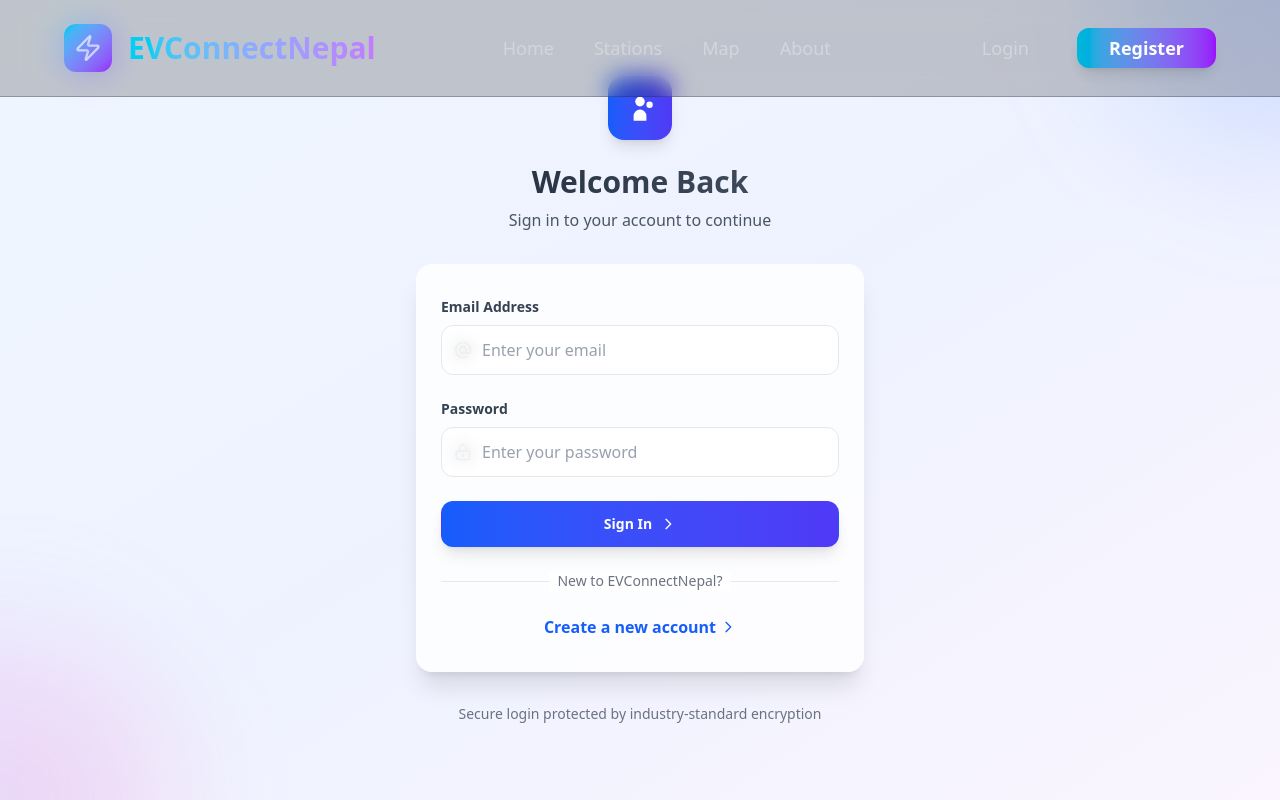
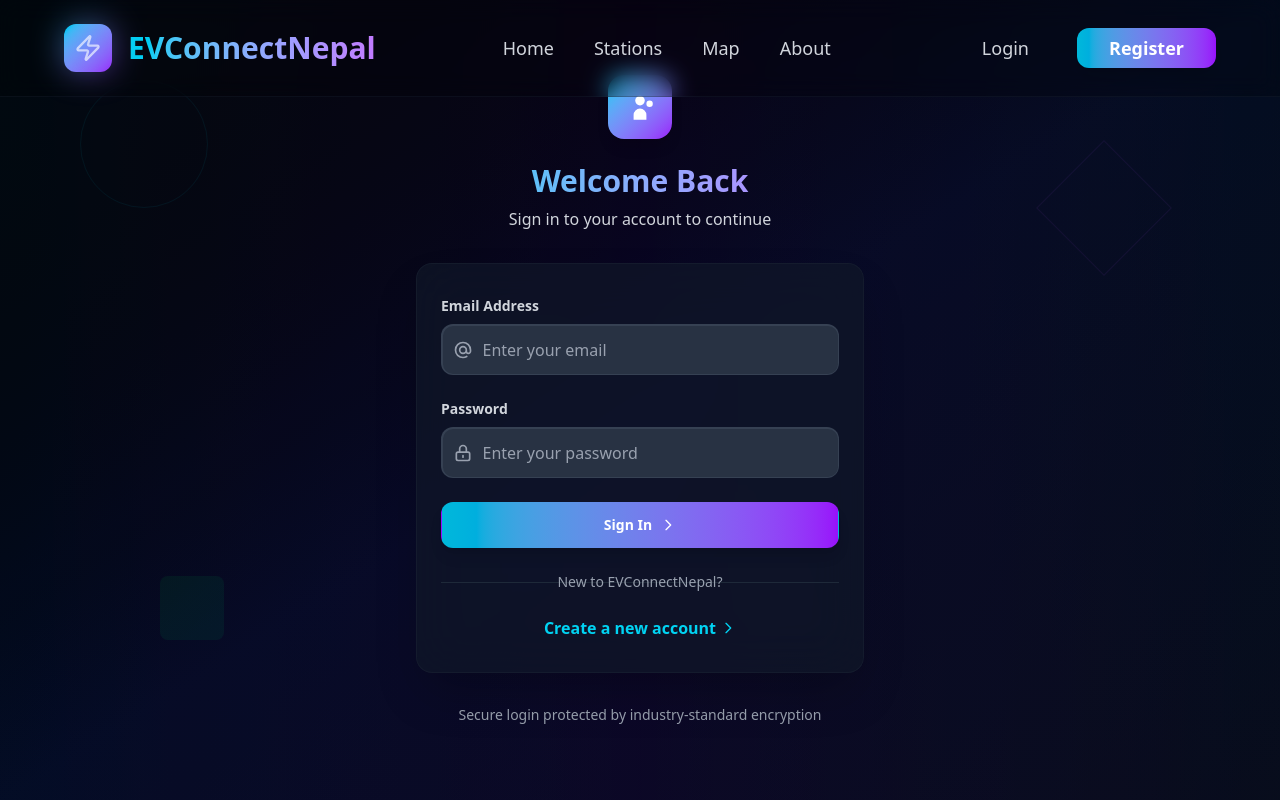
Before and after one commit to Ujwol1086/EV_ChargingStation_And_SlotBooking, a React (Vite) app in the folder frontend/: page /login in a window 1280 px wide. Built offline with nearby package versions, Linux system fonts and the light colour scheme.

Commit message:
login-register

```diff
--- a/frontend/src/pages/Login.jsx
+++ b/frontend/src/pages/Login.jsx
@@ -46,50 +46,53 @@ export default function Login() {
   };
 
   return (
-    <div className="min-h-screen bg-gradient-to-br from-blue-50 via-indigo-50 to-purple-50 flex flex-col justify-center py-12 sm:px-6 lg:px-8">
-      {/* Background decoration */}
-      <div className="absolute inset-0 overflow-hidden">
-        <div className="absolute -top-40 -right-40 w-80 h-80 bg-gradient-to-r from-blue-400/20 to-indigo-400/20 rounded-full blur-3xl"></div>
-        <div className="absolute -bottom-40 -left-40 w-80 h-80 bg-gradient-to-r from-purple-400/20 to-pink-400/20 rounded-full blur-3xl"></div>
+    <div className="min-h-screen relative bg-gradient-to-br from-black via-slate-950 to-gray-950 flex flex-col justify-center py-16 px-6">
+      {/* Background decoration to match Home */}
+      <div className="absolute inset-0 opacity-40 pointer-events-none">
+        <div className="absolute inset-0 bg-gradient-to-r from-cyan-600/15 via-purple-600/15 to-green-600/15 animate-pulse" />
+        <div className="absolute inset-0 bg-gradient-to-br from-blue-600/10 via-indigo-600/10 to-purple-600/10" />
+        <div className="absolute top-20 left-20 w-32 h-32 border border-cyan-500/20 rounded-full" />
+        <div className="absolute top-40 right-32 w-24 h-24 border border-purple-500/20 rotate-45" />
+        <div className="absolute bottom-40 left-40 w-16 h-16 bg-gradient-to-br from-green-500/20 to-emerald-500/20 rounded-lg" />
       </div>
 
       <div className="relative sm:mx-auto sm:w-full sm:max-w-md">
         {/* Logo and Header */}
         <div className="text-center mb-8">
           <div className="flex justify-center mb-6">
-            <div className="w-16 h-16 bg-gradient-to-r from-blue-600 to-indigo-600 rounded-2xl flex items-center justify-center shadow-lg">
+            <div className="w-16 h-16 bg-gradient-to-br from-cyan-400 to-purple-600 rounded-2xl flex items-center justify-center shadow-lg">
               <svg className="w-8 h-8 text-white" fill="currentColor" viewBox="0 0 20 20">
                 <path d="M13 6a3 3 0 11-6 0 3 3 0 016 0zM18 8a2 2 0 11-4 0 2 2 0 014 0zM14 15a4 4 0 00-8 0v3h8v-3z"/>
               </svg>
             </div>
           </div>
-          <h2 className="text-3xl font-bold bg-gradient-to-r from-gray-800 to-gray-600 bg-clip-text text-transparent">
+          <h2 className="text-3xl font-bold bg-gradient-to-r from-cyan-400 to-purple-400 bg-clip-text text-transparent">
             Welcome Back
           </h2>
-          <p className="mt-2 text-gray-600">
+          <p className="mt-2 text-gray-300">
             Sign in to your account to continue
           </p>
         </div>
 
         {/* Login Form */}
-        <div className="bg-white/80 backdrop-blur-sm py-8 px-6 shadow-xl rounded-2xl border border-white/20">
+        <div className="bg-gray-900/70 backdrop-blur-xl py-8 px-6 shadow-2xl rounded-2xl border border-gray-800/40">
           {error && (
-            <div className="bg-red-50 border border-red-200 rounded-xl p-4 mb-6">
+            <div className="bg-red-500/10 border border-red-500/30 rounded-xl p-4 mb-6">
               <div className="flex items-center">
-                <svg className="w-5 h-5 text-red-500 mr-3" fill="none" stroke="currentColor" viewBox="0 0 24 24">
+                <svg className="w-5 h-5 text-red-400 mr-3" fill="none" stroke="currentColor" viewBox="0 0 24 24">
                   <path strokeLinecap="round" strokeLinejoin="round" strokeWidth={2} d="M12 8v4m0 4h.01M21 12a9 9 0 11-18 0 9 9 0 0118 0z" />
                 </svg>
-                <p className="text-sm text-red-700">{error}</p>
+                <p className="text-sm text-red-300">{error}</p>
               </div>
             </div>
           )}
 
           <form className="space-y-6" onSubmit={handleSubmit}>
             <div>
-              <label htmlFor="email" className="block text-sm font-semibold text-gray-700 mb-2">
+              <label htmlFor="email" className="block text-sm font-semibold text-gray-300 mb-2">
                 Email Address
               </label>
-              <div className="relative">
+              <div className="relative p-[1.5px] rounded-xl bg-gray-700 focus-within:bg-gradient-to-r focus-within:from-cyan-500 focus-within:to-purple-600 transition-colors">
                 <div className="absolute inset-y-0 left-0 pl-3 flex items-center pointer-events-none">
                   <svg className="w-5 h-5 text-gray-400" fill="none" stroke="currentColor" viewBox="0 0 24 24">
                     <path strokeLinecap="round" strokeLinejoin="round" strokeWidth={2} d="M16 12a4 4 0 10-8 0 4 4 0 008 0zm0 0v1.5a2.5 2.5 0 005 0V12a9 9 0 10-9 9m4.5-1.206a8.959 8.959 0 01-4.5 1.207" />
@@ -103,17 +106,17 @@ export default function Login() {
                   required
                   value={formData.email}
                   onChange={handleChange}
-                  className="block w-full pl-10 pr-3 py-3 border border-gray-200 rounded-xl bg-white/50 backdrop-blur-sm placeholder-gray-400 focus:outline-none focus:ring-2 focus:ring-blue-500 focus:border-transparent transition-all duration-300"
+                  className="block w-full pl-10 pr-3 py-3 border-0 rounded-[10px] bg-gray-800/60 placeholder-gray-400 text-gray-100 focus:outline-none focus:ring-0 transition-all duration-300"
                   placeholder="Enter your email"
                 />
               </div>
             </div>
 
             <div>
-              <label htmlFor="password" className="block text-sm font-semibold text-gray-700 mb-2">
+              <label htmlFor="password" className="block text-sm font-semibold text-gray-300 mb-2">
                 Password
               </label>
-              <div className="relative">
+              <div className="relative p-[1.5px] rounded-xl bg-gray-700 focus-within:bg-gradient-to-r focus-within:from-cyan-500 focus-within:to-purple-600 transition-colors">
                 <div className="absolute inset-y-0 left-0 pl-3 flex items-center pointer-events-none">
                   <svg className="w-5 h-5 text-gray-400" fill="none" stroke="currentColor" viewBox="0 0 24 24">
                     <path strokeLinecap="round" strokeLinejoin="round" strokeWidth={2} d="M12 15v2m-6 4h12a2 2 0 002-2v-6a2 2 0 00-2-2H6a2 2 0 00-2 2v6a2 2 0 002 2zm10-10V7a4 4 0 00-8 0v4h8z" />
@@ -127,7 +130,7 @@ export default function Login() {
                   required
                   value={formData.password}
                   onChange={handleChange}
-                  className="block w-full pl-10 pr-3 py-3 border border-gray-200 rounded-xl bg-white/50 backdrop-blur-sm placeholder-gray-400 focus:outline-none focus:ring-2 focus:ring-blue-500 focus:border-transparent transition-all duration-300"
+                  className="block w-full pl-10 pr-3 py-3 border-0 rounded-[10px] bg-gray-800/60 placeholder-gray-400 text-gray-100 focus:outline-none focus:ring-0 transition-all duration-300"
                   placeholder="Enter your password"
                 />
               </div>
@@ -137,7 +140,7 @@ export default function Login() {
               <button
                 type="submit"
                 disabled={isLoading}
-                className="group relative w-full flex justify-center py-3 px-4 border border-transparent rounded-xl text-sm font-semibold text-white bg-gradient-to-r from-blue-600 to-indigo-600 hover:from-blue-700 hover:to-indigo-700 focus:outline-none focus:ring-2 focus:ring-offset-2 focus:ring-blue-500 disabled:opacity-50 disabled:cursor-not-allowed transform hover:-translate-y-0.5 transition-all duration-300 shadow-lg hover:shadow-xl"
+                className="group relative w-full flex justify-center py-3 px-4 border border-transparent rounded-xl text-sm font-semibold text-white bg-gradient-to-r from-cyan-500 to-purple-600 hover:from-cyan-600 hover:to-purple-700 focus:outline-none focus:ring-2 focus:ring-cyan-500 disabled:opacity-50 disabled:cursor-not-allowed transform hover:-translate-y-0.5 transition-all duration-300 shadow-lg hover:shadow-cyan-500/25"
               >
                 {isLoading ? (
                   <div className="flex items-center">
@@ -163,10 +166,10 @@ export default function Login() {
           <div className="mt-6 mb-6">
             <div className="relative">
               <div className="absolute inset-0 flex items-center">
-                <div className="w-full border-t border-gray-200"></div>
+                <div className="w-full border-t border-gray-800"></div>
               </div>
               <div className="relative flex justify-center text-sm">
-                <span className="px-2 bg-white text-gray-500">New to EVConnectNepal?</span>
+                <span className="px-2 bg-transparent text-gray-400">New to EVConnectNepal?</span>
               </div>
             </div>
           </div>
@@ -175,7 +178,7 @@ export default function Login() {
           <div className="text-center">
             <Link
               to="/register"
-              className="inline-flex items-center font-semibold text-blue-600 hover:text-blue-700 transition-colors duration-300"
+              className="inline-flex items-center font-semibold text-cyan-400 hover:text-cyan-300 transition-colors duration-300"
             >
               Create a new account
               <svg className="ml-1 w-4 h-4" fill="none" stroke="currentColor" viewBox="0 0 24 24">
@@ -187,7 +190,7 @@ export default function Login() {
 
         {/* Footer */}
         <div className="mt-8 text-center">
-          <p className="text-sm text-gray-500">
+          <p className="text-sm text-gray-400">
             Secure login protected by industry-standard encryption
           </p>
         </div>
```
Also changed, not shown: frontend/src/pages/Register.jsx (+32 -29 lines).
